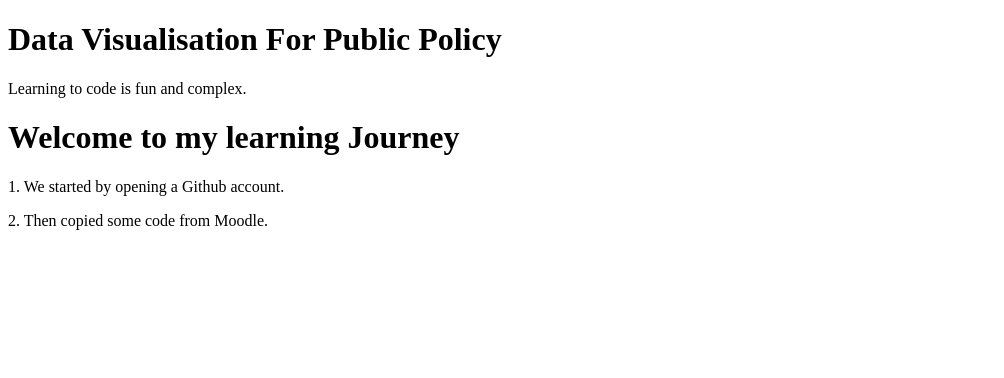
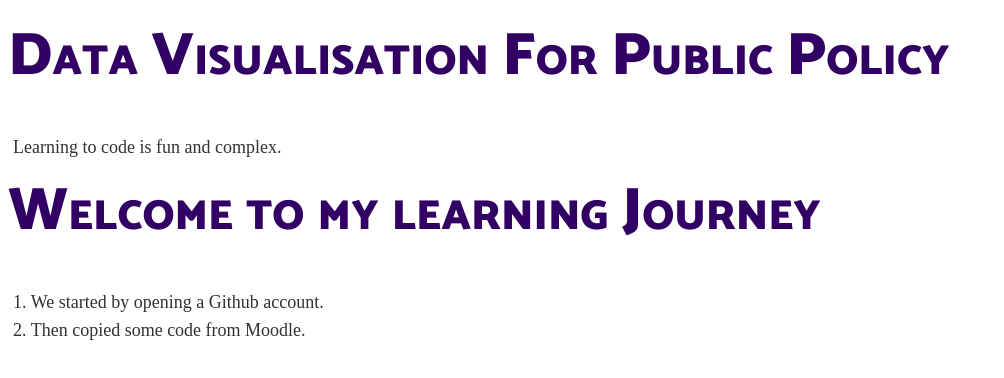
Before and after one commit to andreacfv/andreacfv.github.io, a plain HTML site: page index.html in a window 1280 px wide. Shown: the whole page, without its empty margins (0-1004 px from the left). Drawn offline with Linux system fonts and the light colour scheme.

Commit message:
Update index.html

```diff
--- a/index.html
+++ b/index.html
@@ -9,7 +9,7 @@
 
 <!-- Link to my CSS file -->
 <!-- The link needs to point to the CSS file, so it needs to be in the right place -->
-    <link rel="stylesheet" href="Example2.css">
+    <link rel="stylesheet" href="Font.css">
 </head>
 
 
```
